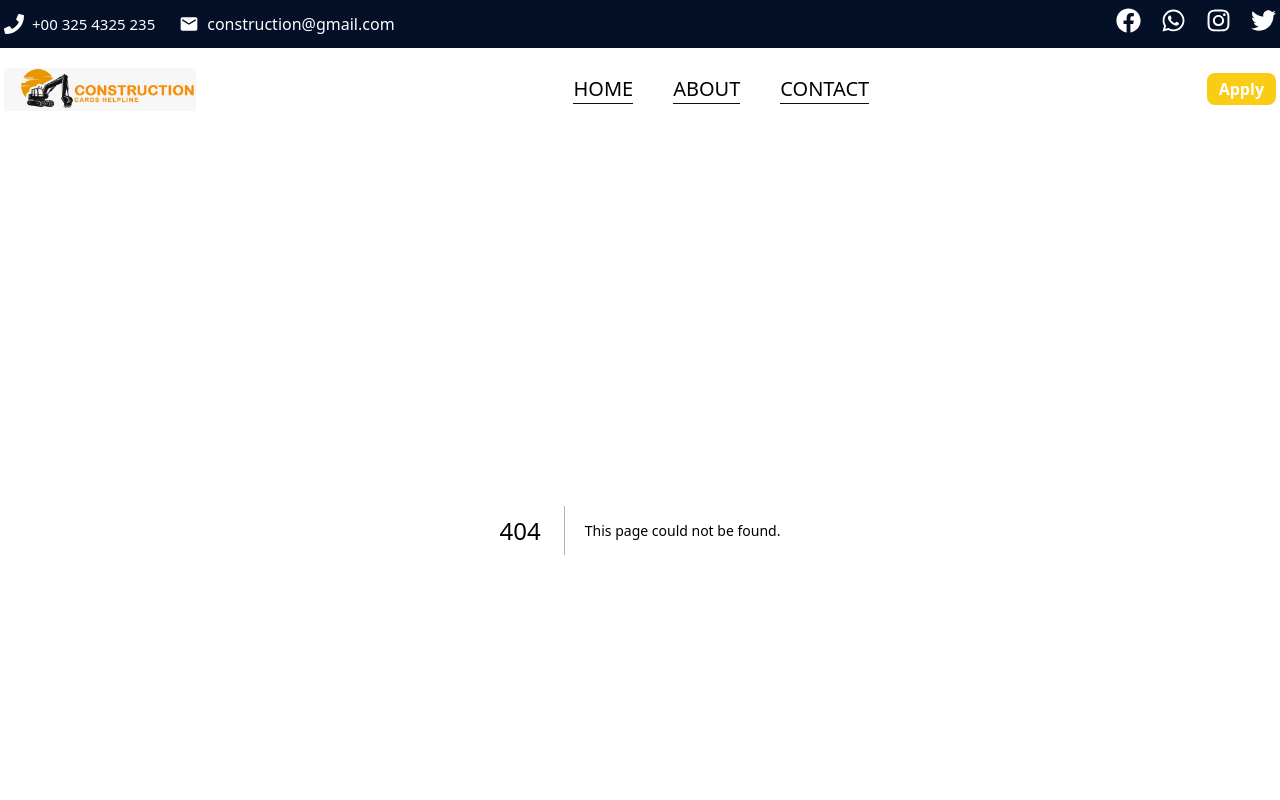
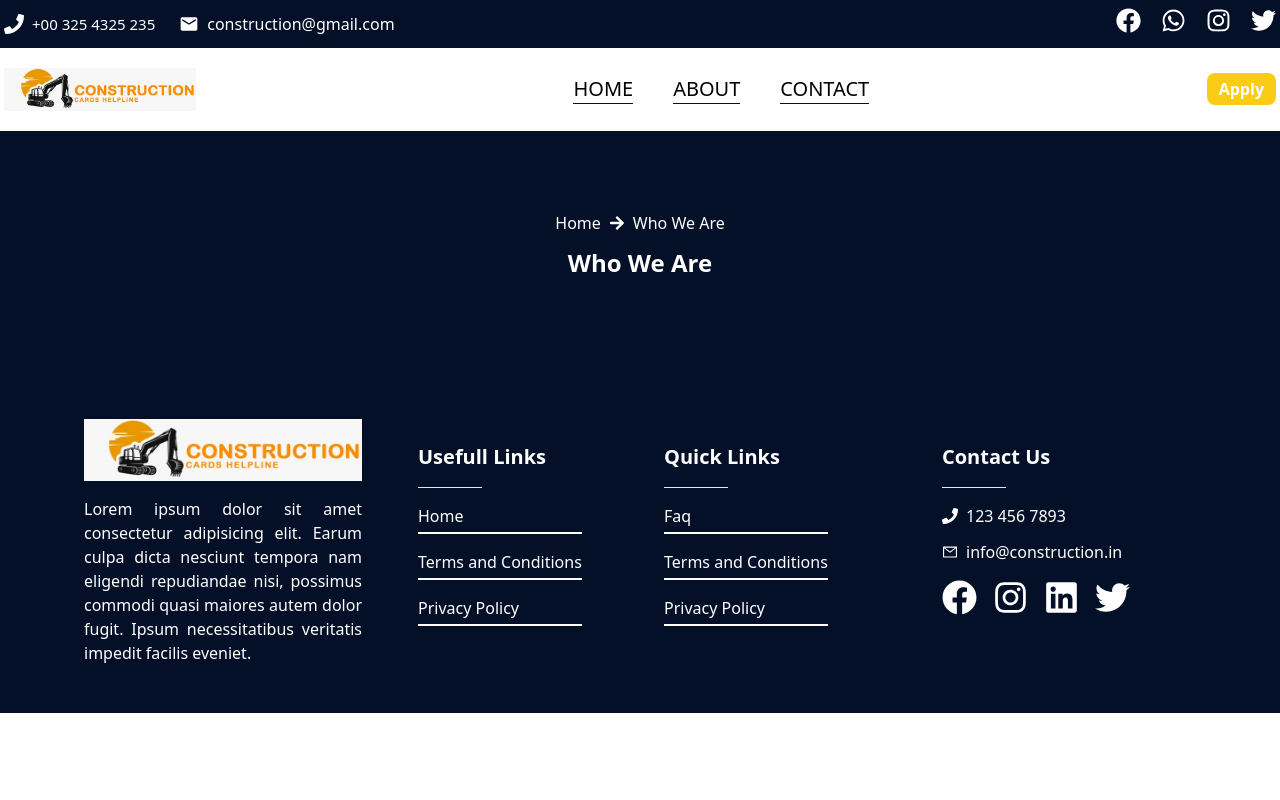
Before and after one commit to nishantsingh345/construction2, a Next.js app: page /about in a window 1280 px wide. Before the commit this address had no page. Shown: the top 800 px of the page. Built offline with nearby package versions, Linux system fonts and the light colour scheme.

Commit message:
adding hero in about

```diff
--- /dev/null
+++ b/src/app/about/page.tsx
@@ -0,0 +1,14 @@
+import Hero from "@/components/common/Hero";
+import React from "react";
+
+type Props = {};
+
+const page = (props: Props) => {
+  return (
+    <div>
+      <Hero name="Who We Are" />
+    </div>
+  );
+};
+
+export default page;
--- a/src/components/common/Navbar.tsx
+++ b/src/components/common/Navbar.tsx
@@ -30,7 +30,7 @@ const Navbar = (props: Props) => {
                   <Link href="/"> Home</Link>
                 </li>
                 <li className="uppercase  border-b border-[#040f28] hover:border-orange-500 ml-10 text-xl cursor-pointer">
-                  <Link href="/"> About</Link>
+                  <Link href="/about"> About</Link>
                 </li>
                 <li className="uppercase  border-b border-[#040f28] hover:border-orange-500 ml-10 text-xl cursor-pointer">
                   <Link href="/contact"> Contact</Link>
@@ -79,7 +79,7 @@ const Navbar = (props: Props) => {
                   onClick={() => setMenuOpen(false)}
                   className="uppercase py-4  border-b border-[#040f28] hover:border-orange-500  text-xl cursor-pointer"
                 >
-                  <Link href="/"> About</Link>
+                  <Link href="/about"> About</Link>
                 </li>
                 <li
                   onClick={() => setMenuOpen(false)}
```
